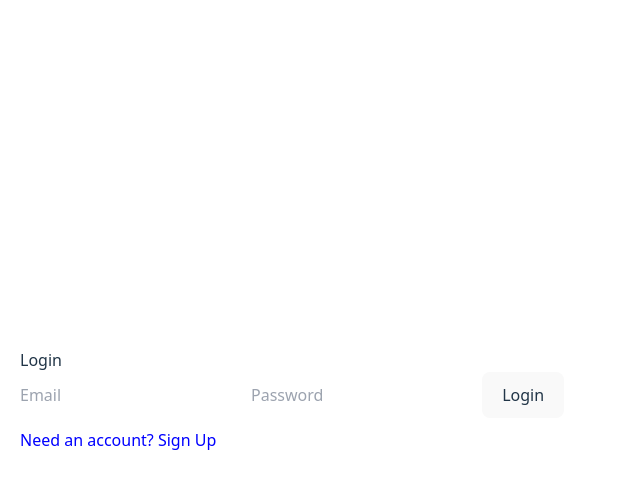
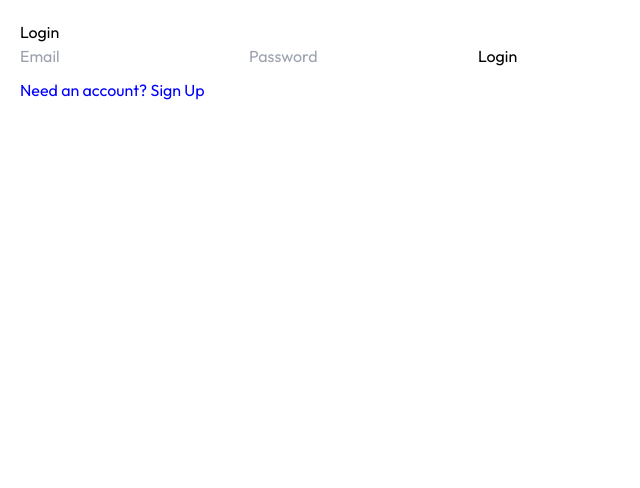
Before and after one commit to Jaystorm56/MeezakTaskManager, a React (Vite) app: page /signin in a window 1280 px wide. Shown: the top 488 px of the page, without its empty margins (0-640 px from the left). Built offline with nearby package versions, Linux system fonts and the light colour scheme; no server answers.

Commit message:
outfit font add

```diff
--- a/src/components/Header.jsx
+++ b/src/components/Header.jsx
@@ -6,7 +6,7 @@ function Header({ firstName, lastName }) {
 
     return (
       <div style={{
-        width: '100%',
+        width: 'calc(100% - 250px)',
         height: '80px', // Increased height to accommodate text and circle
         backgroundColor: '#fff',
         color: 'black',
@@ -17,7 +17,7 @@ function Header({ firstName, lastName }) {
         boxShadow: '0 2px 5px rgba(0,0,0,0.2)',
         position: 'fixed',
         top: 0,
-        left: 0,
+        left: '250px',
         zIndex: 10,
       }}>
         <h1 style={{ margin: 0, fontSize: '24px' }}>Task Manager</h1>
--- a/src/index.css
+++ b/src/index.css
@@ -1,3 +1,7 @@
+@import url('https://fonts.googleapis.com/css2?family=Outfit:wght@100..900&display=swap');
+
+
+
 @tailwind base;
 @tailwind components;
 @tailwind utilities;
@@ -8,9 +12,7 @@
   line-height: 1.5;
   font-weight: 400;
 
-  color-scheme: light dark;
-  color: rgba(255, 255, 255, 0.87);
-  background-color: #242424;
+
 
   font-synthesis: none;
   text-rendering: optimizeLegibility;
@@ -19,57 +21,6 @@
 }
 
 
-
-a {
-  font-weight: 500;
-  color: #646cff;
-  text-decoration: inherit;
+body {
+  @apply font-sans;
 }
-a:hover {
-  color: #535bf2;
-}
-
-body {
-  margin: 0;
-  display: flex;
-  place-items: center;
-  min-width: 320px;
-  min-height: 100vh;
-}
-
-h1 {
-  font-size: 3.2em;
-  line-height: 1.1;
-}
-
-button {
-  border-radius: 8px;
-  border: 1px solid transparent;
-  padding: 0.6em 1.2em;
-  font-size: 1em;
-  font-weight: 500;
-  font-family: inherit;
-  background-color: #1a1a1a;
-  cursor: pointer;
-  transition: border-color 0.25s;
-}
-button:hover {
-  border-color: #646cff;
-}
-button:focus,
-button:focus-visible {
-  outline: 4px auto -webkit-focus-ring-color;
-}
-
-@media (prefers-color-scheme: light) {
-  :root {
-    color: #213547;
-    background-color: #ffffff;
-  }
-  a:hover {
-    color: #747bff;
-  }
-  button {
-    background-color: #f9f9f9;
-  }
-}
--- a/src/pages/Dashboard.jsx
+++ b/src/pages/Dashboard.jsx
@@ -139,7 +139,7 @@ function Dashboard() {
   return (
     <div style={{ display: 'flex' }}>
       <Sidebar />
-      <div style={{ marginLeft: '250px', width: '100%' }}>
+      <div style={{ marginLeft: '250px', width: 'calc(100% - 250px)' }}>
       <Header firstName={userData.firstName} lastName={userData.lastName} />
         <div style={{ padding: '80px 20px 20px' }}>
           <form onSubmit={addTask} style={{ margin: '20px 0' }}>
--- a/tailwind.config.js
+++ b/tailwind.config.js
@@ -2,10 +2,15 @@
 export default {
   content: [
     "./index.html",
-    "./src/**/*.{js,jsx,ts,tsx}",
+    "./src/**/*.{js,ts,jsx,tsx}",
   ],
   theme: {
-    extend: {},
+    extend: {
+      fontFamily: {
+        sans: ["Outfit", "sans-serif"], // Setting Outfit as the default sans-serif font
+        inter: ["Inter", "sans-serif"], // Example: Adding another font for specific use
+      },
+    },
   },
   plugins: [],
-}
+};
```
